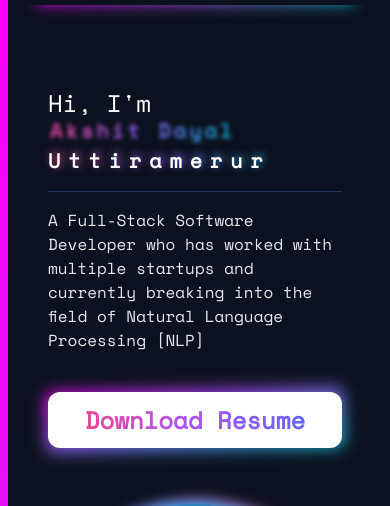
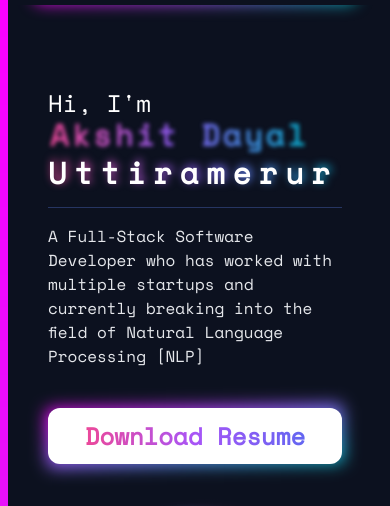
Before and after one commit to AkRypt/AkRypt.github.io, a website: page index.html in a window 390 px wide. Shown: the part 43-549 px from the top of the page. Drawn offline with Linux system fonts and the light colour scheme.

Commit message:
Increased name size

```diff
--- a/index.html
+++ b/index.html
@@ -93,11 +93,12 @@
                     <!-- Name -->
                     <h2 class="text-2xl">Hi, I'm</h2>
                     <div class="relative">
-                        <p class="absolute translate-x-0.5 md:translate-x-1 -translate-y-0.5 md:-translate-y-1 text-xl md:text-6xl blur-[2px] font-bold tracking-[0.2rem] bg-gradient-to-r from-pink-500 via-violet-500 to-cyan-500 text-transparent bg-clip-text">Akshit Dayal</p>                        <h1 class="text-xl md:text-6xl font-bold tracking-[0.2rem] animate-blink relative">Akshit Dayal</h1>
+                        <p class="absolute translate-x-0.5 md:translate-x-1 -translate-y-0.5 md:-translate-y-1 text-3xl md:text-6xl blur-[2px] font-bold tracking-[0.2rem] bg-gradient-to-r from-pink-500 via-violet-500 to-cyan-500 text-transparent bg-clip-text">Akshit Dayal</p>
+                        <h1 class="text-3xl md:text-6xl font-bold tracking-[0.2rem] animate-blink relative">Akshit Dayal</h1>
                     </div>
                     <div class="relative">
-                        <p class="absolute translate-x-0.5 md:translate-x-1 -translate-y-0.5 md:-translate-y-1 text-xl md:text-6xl blur-sm font-bold tracking-[0.5rem] bg-gradient-to-r from-pink-500 via-violet-500 to-cyan-500 text-transparent bg-clip-text">Uttiramerur</p>
-                        <h1 class="text-xl md:text-6xl font-bold tracking-[0.5rem] relative">Uttiramerur</h1>
+                        <p class="absolute translate-x-0.5 md:translate-x-1 -translate-y-0.5 md:-translate-y-1 text-3xl md:text-6xl blur-sm font-bold tracking-[0.5rem] bg-gradient-to-r from-pink-500 via-violet-500 to-cyan-500 text-transparent bg-clip-text">Uttiramerur</p>
+                        <h1 class="text-3xl md:text-6xl font-bold tracking-[0.5rem] relative">Uttiramerur</h1>
                     </div>
 
                     <!-- Separation Line -->
```
